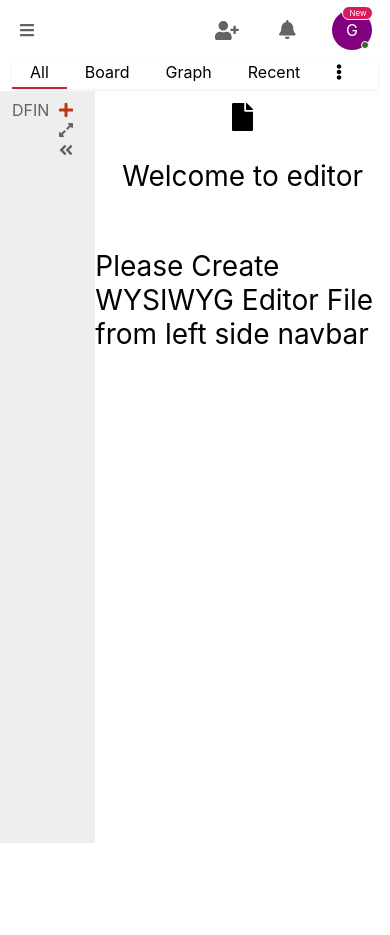
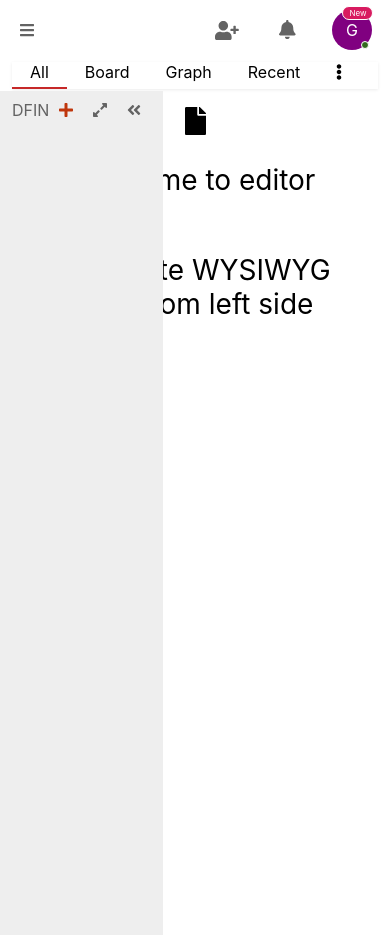
Before and after one commit to Gokul199602/editorapp, a React (Create React App) app: page / in a window 390 px wide. Both pictures are taken after a click on the element 27 px from the left and 30 px from the top of the page. Before the commit the page ends 844 px from the top, so only its background shows below. Built offline with nearby package versions, Linux system fonts and the light colour scheme.

Commit message:
responsive update and sidenavbar collapsable fix

```diff
--- a/src/App.css
+++ b/src/App.css
@@ -197,6 +197,22 @@
   position: relative;
 }
 
+@media only screen and (max-width: 600px) {
+  .detailsContainer .sideNavBar
+  {
+    display: none;
+    position: relative;
+    position: absolute;
+    z-index: 1000;
+    height: 100%;
+  }
+  .detailsContainer .sideNavBar.collapsed
+  {
+    display: block !important;
+    left: 0px;
+  }
+}
+
 .detailsContainer .sideNavBar .sideNavBar--header
 {
   padding: 9px 12px;
@@ -216,7 +232,7 @@
   background: rgba(0,0,0,0.06);
 }
 
-.detailsContainer .sideNavBar .sideNavBar--header .sideNavBar--header--icons>svg,
+.detailsContainer .sideNavBar .sideNavBar--header .sideNavBar--header--icons>span,
 .detailsContainer .sideNavBar .sideNavBar--header .sideNavBar--header--icons>a
 {
   padding: 0px 10px;
@@ -225,6 +241,13 @@
 .detailsContainer .sideNavBar .sideNavBar--header .sideNavBar--header--icons>a
 {
   color: #bf360c;
+}
+
+.sideNavBar.collapsed
+{
+  position: absolute;
+  height: 100%;
+  left: -100%;
 }
 
 .detailsContainer .sideNavBar .sideNavBar--header .sideNavBar--header--icons>svg:first-child
@@ -241,6 +264,10 @@
 .detailsContainer .mainContent .mainContent--container
 {
   padding: 22px 10%;
+}
+.mainContent--containertext
+{
+  position: relative;
 }
 .detailsContainer .mainContent .mainContent--container .mainContent--container--edit
 {
@@ -275,8 +302,8 @@
 
 .addWidget{
   position: absolute;
-  bottom: 20px;
-  left: 26%;
+  left: -4%;
+  bottom: 0%;
   border-radius: 50%;
   border: 2px solid #f44336;
   width: 20px;
@@ -348,7 +375,7 @@
   display: block;
 }
 
-.sideNavBar--collections .sideNavBar--collections--mainNode .sideNavBar--collections--mainNode--icon>svg,
+.sideNavBar--collections .sideNavBar--collections--mainNode .sideNavBar--collections--mainNode--icon>span,
 .sideNavBar--collections .sideNavBar--collections--mainNode .sideNavBar--collections--mainNode--icon>a
 {
   padding: 0px 5px;
@@ -470,6 +497,13 @@ input:checked + .slider:before {
   border-radius: 12px;
   box-shadow: 1px 1px 9px 1px rgb(0 0 0 / 8%);
   padding: 17px 24px;
+  z-index: 10000;
+}
+@media only screen and (max-width: 600px) {
+  .modalElement
+  {
+    width: 80%;
+  }
 }
 .bodyEls
 {
--- a/src/App.js
+++ b/src/App.js
@@ -19,7 +19,7 @@ function App() {
   const [nodes, setNodes] = useState(globalNodeData);
   var traverse = function(current,nodeArr,path) {
     for(var ck=0;ck<current.length;ck++) {
-        var childPathName = path+`${current[ck].nodeName}/`;
+        var childPathName = path+`/${current[ck].nodeName}`;
         current[ck].path = childPathName;
         nodeArr.push(current[ck]);
         var child = current[ck].children;
@@ -68,7 +68,7 @@ var updateChildrenNode = function(current,id,obj) {
     let allNodes = [];
     let path = "";
     nodes.map((els)=>{
-      path = `${els.nodeName}/`;
+      path = `${els.nodeName}`;
       els.path = path;
       console.log(path);
       allNodes.push(els);
--- a/src/actions/index.js
+++ b/src/actions/index.js
@@ -4,3 +4,9 @@ export const detail = (detail) => {
         detail:detail
     };
 }
+
+export const collapse = () => {
+    return{
+        type: 'COLAPLSE',
+    };
+}
--- a/src/components/Container.js
+++ b/src/components/Container.js
@@ -38,11 +38,15 @@ const Container = (props)=>{
                     {props.name.nodeName}
                 </Link>
                 <span className="sideNavBar--collections--mainNode--icon">
-                    <Link to={'/collection/'+props.name.id} onClick={props.isOpenModal}>
+                    <Link to={'/collection/'+props.name.id} onClick={props.isOpenModal} className="tooltip" title="Create Item">
                         <FontAwesomeIcon icon={faPlus} />
                     </Link>
-                    <FontAwesomeIcon icon={faPlusSquare} />
-                    <FontAwesomeIcon icon={faEllipsisV} />
+                    <span to={'/collection/'+props.name.id} onClick={props.isOpenModal} className="tooltip" title="Add Collection">
+                         <FontAwesomeIcon icon={faPlusSquare} />
+                    </span>
+                    <span className="tooltip" title="More">
+                         <FontAwesomeIcon icon={faEllipsisV} />
+                    </span>
                 </span>
             </div>
             <div className="sideNavBar--collections--children">
--- a/src/components/Content.js
+++ b/src/components/Content.js
@@ -36,9 +36,6 @@ const Content = (props)=>{
             top: ${top}px;
             left: ${left}px;
             `;
-            setTimeout(()=>{
-                selecElement();
-            },100)
         }
         else
         {
@@ -163,17 +160,17 @@ const Content = (props)=>{
                     onClick={selecElement}
                     tagName='article' // Use a custom HTML tag (uses a div by default)
                     />
-                    <span className={edit?"mainContent--container--edit active":"mainContent--container--edit"} ref={wrapperRef} onMouseDown={(e)=>{e.preventDefault()}}>
+                    <span className="addWidget">
+                        <FontAwesomeIcon icon={faPlus}/>
+                    </span>
+                </div>
+                <span className={edit?"mainContent--container--edit active":"mainContent--container--edit"} ref={wrapperRef} onMouseDown={(e)=>{e.preventDefault()}}>
                         <FontAwesomeIcon icon={faBold} onClick={bold}/>
                         <FontAwesomeIcon icon={faItalic} onClick={italic}/>
                         <FontAwesomeIcon icon={faUnderline} onClick={underline}/>
                         <FontAwesomeIcon icon={faHeading} onClick={header1}/>
                         <FontAwesomeIcon icon={faParagraph} onClick={para} />
-                    </span>
-                    <span className="addWidget">
-                        <FontAwesomeIcon icon={faPlus}/>
-                    </span>
-                </div>
+                </span>
             </div>
             :
             <div className="mainContent--detail">
--- a/src/components/Leaf.js
+++ b/src/components/Leaf.js
@@ -1,11 +1,12 @@
 import React,{useEffect,useRef,useState} from "react";
 import {Link,Route,Switch,  BrowserRouter as Router} from 'react-router-dom';
 import {useSelector, useDispatch} from 'react-redux';
-import {detail} from "../actions/";
+import {detail,collapse} from "../actions/";
 
 const Leaf = (props)=>{
     let nodes = props.getAllNodes();
     const dispatch = useDispatch();
+    let isActive = false;
     const getUrlId = ()=>
     {
         let pathname =  window.location.pathname;
@@ -15,6 +16,16 @@ const Leaf = (props)=>{
         }
         else
            return null;
+    }
+    var activeElement = (target)=>{
+        let activeElement =  document.querySelector(".activeElement"),
+        targetElement = target,
+        topPosition = targetElement.offsetTop-8;
+        targetElement.classList.add("active");
+        activeElement.style.cssText = `
+        top:${topPosition}px;
+        display:block;
+        `;
     }
     var getNode = (id) =>{
         let returnObj;
@@ -40,14 +51,11 @@ const Leaf = (props)=>{
     {
         dispatch(detail(getNode(props.name.id)));
         removeActiveEls();
-        let activeElement =  document.querySelector(".activeElement"),
-        targetElement = e.target,
-        topPosition = targetElement.offsetTop-8;
-        targetElement.classList.add("active");
-        activeElement.style.cssText = `
-        top:${topPosition}px;
-        display:block;
-        `;
+        activeElement(e.target);
+        if(window.screen.width <= 600)
+        {
+            dispatch(collapse(false));
+        }
     }
 
     console.log("leaf nodes",nodes);
--- a/src/components/Nav.js
+++ b/src/components/Nav.js
@@ -1,7 +1,8 @@
 import React,{useEffect,useRef,useState} from "react";
-import {Link,Route,Switch,  BrowserRouter as Router} from 'react-router-dom';
-import { FontAwesomeIcon } from '@fortawesome/react-fontawesome'
-import { faSearch,faBars, faUserPlus, faBell } from '@fortawesome/free-solid-svg-icons'
+import { FontAwesomeIcon } from '@fortawesome/react-fontawesome';
+import { faSearch,faBars, faUserPlus, faBell } from '@fortawesome/free-solid-svg-icons';
+import {useDispatch} from 'react-redux';
+import {collapse} from "../actions/";
 
 
 function DropdownClose(ref,setSidenav) {
@@ -23,6 +24,7 @@ const Nav = ()=>{
     const wrapperRef = useRef(null);
     const inputCheckRef = useRef(null);
     const [sidenav, setSidenav] = useState(false);
+    const dispatch = useDispatch();
     const [isDark, setIsDark] = useState(false);
     DropdownClose(wrapperRef,setSidenav);
     const dropDownClick = ()=>{
@@ -35,7 +37,7 @@ const Nav = ()=>{
     return (
     <nav className={isDark?"nav dark":"nav"}>
        <div className="nav--left">
-           <span className="collapse">
+           <span className="collapse" onClick={()=>{dispatch(collapse())}}>
              <FontAwesomeIcon icon={faBars} />
            </span>
            <span className="input">
--- a/src/components/Navcontrol.js
+++ b/src/components/Navcontrol.js
@@ -2,7 +2,6 @@ import React,{useEffect,useRef,useState} from "react";
 import {Link,Route,Switch,  BrowserRouter as Router} from 'react-router-dom';
 import { FontAwesomeIcon } from '@fortawesome/react-fontawesome'
 import { faEllipsisV } from '@fortawesome/free-solid-svg-icons'
-
 
 
 
--- a/src/components/SideNav.js
+++ b/src/components/SideNav.js
@@ -3,12 +3,15 @@ import {Link,Route,Switch,  BrowserRouter as Router} from 'react-router-dom';
 import { FontAwesomeIcon } from '@fortawesome/react-fontawesome';
 import { faAngleDoubleLeft,faExpandAlt,faPlus,faEllipsisV,faPlusSquare,faChevronRight} from '@fortawesome/free-solid-svg-icons';
 import Container from "./Container";
+import {useSelector} from 'react-redux';
 import Leaf from "./Leaf";
 
 
 const Sidenav = (props)=>{
+
   const inputCheckRef = useRef(null);
   let nodes =  props.isNode;
+  const iscollapse = useSelector(state => state.collapse);
   const appendChild = (nodeEls)=>
   {
       if(!nodeEls)
@@ -30,7 +33,7 @@ const Sidenav = (props)=>{
     list.push(<Leaf key={node.id} name={node} callFun={appendChild} getAllNodes={props.getAllNodes} />);
   }
     return (
-        <div className="sideNavBar">
+        <div className={iscollapse?"sideNavBar collapsed":"sideNavBar"}>
             <span className="activeElement">
             </span>
             <div className="sideNavBar--header">
@@ -41,8 +44,12 @@ const Sidenav = (props)=>{
                       <Link to={'/collection'} className="tooltip" title="Add Collection">
                        <FontAwesomeIcon icon={faPlus} onClick={props.isOpenModal}/>
                       </Link>
-                     <FontAwesomeIcon icon={faExpandAlt} />
-                     <FontAwesomeIcon icon={faAngleDoubleLeft} />
+                      <span  className="tooltip" title="Expand">
+                        <FontAwesomeIcon icon={faExpandAlt}/>
+                      </span>
+                      <span  className="tooltip" title="Minimize">
+                      <FontAwesomeIcon icon={faAngleDoubleLeft}/>
+                     </span>
                 </span>
             </div>
             <div className="sideNavBar--collections">
--- a/src/reducers/index.js
+++ b/src/reducers/index.js
@@ -1,8 +1,10 @@
-import contentReducer from "./content"
+import contentReducer from "./content";
+import collapseReducer from "./navbarCollpase";
 import {combineReducers} from 'redux'
 
 const allReducers = combineReducers({
-    content: contentReducer
+    content: contentReducer,
+    collapse:collapseReducer
 });
 
 export default allReducers;
--- /dev/null
+++ b/src/reducers/navbarCollpase.js
@@ -0,0 +1,11 @@
+const collapseReducer = (state = false,action)=>{
+    switch(action.type)
+    {
+        case 'COLAPLSE':
+            return action.collapse||!state;
+        default:
+            return state;
+    }
+}
+
+export default collapseReducer;
```
